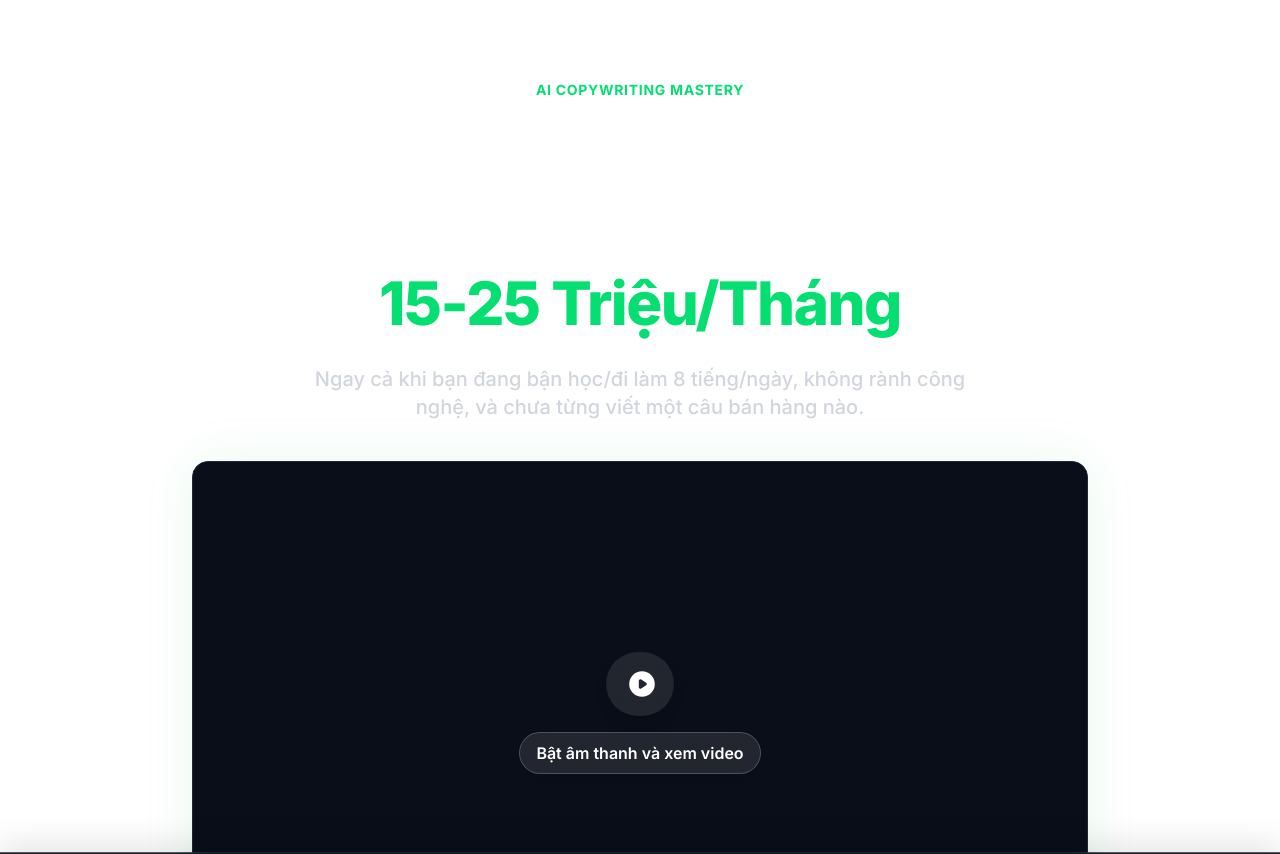
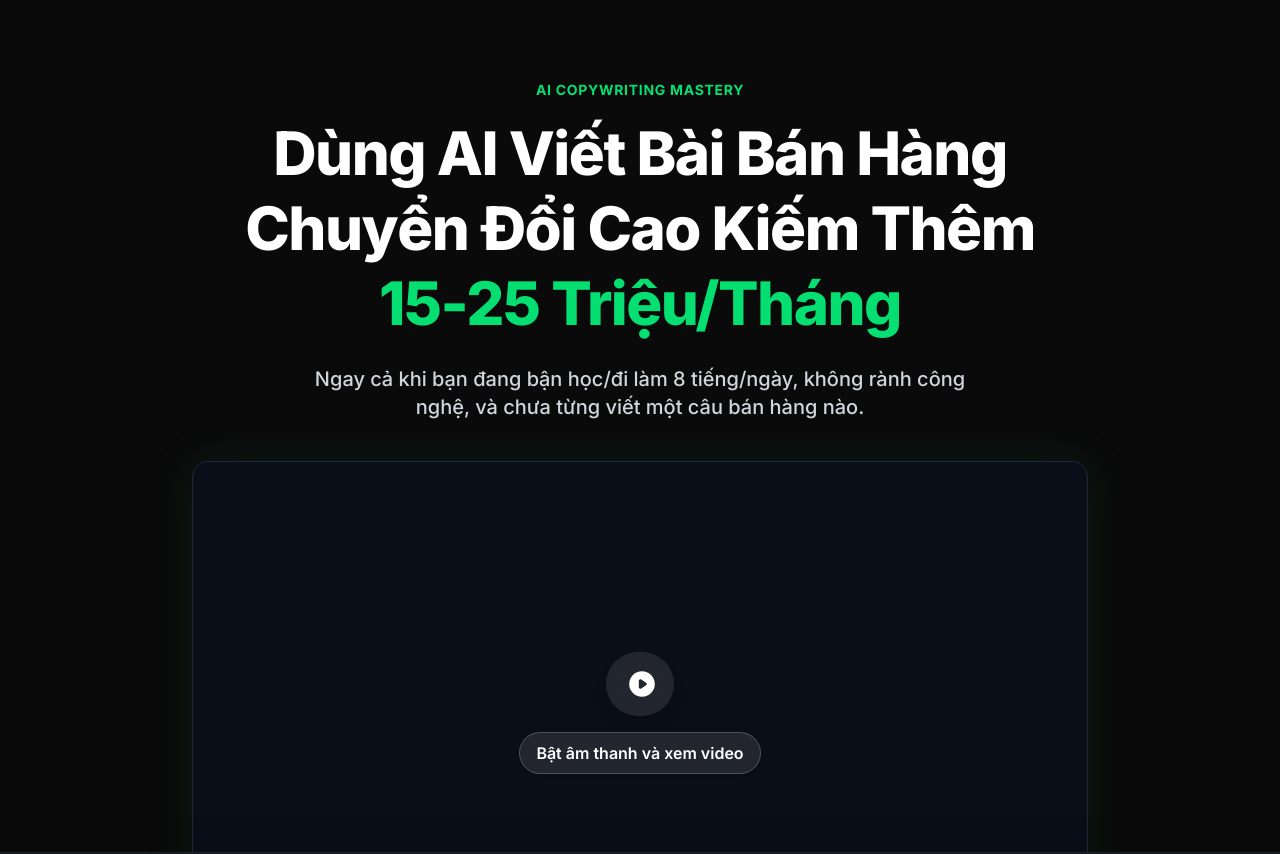
Before and after one commit to Workle-byte/AI-Copywriting-Mastery, a React (Vite) app: page / in a window 1280 px wide. Shown: the top 854 px of the page. Built offline with nearby package versions, Linux system fonts and the light colour scheme.

Commit message:
Update App.tsx

```diff
--- a/src/App.tsx
+++ b/src/App.tsx
@@ -14,7 +14,7 @@
 
 export default function App() {
   return (
-    <main className="font-sans text-gray-900 antialiased selection:bg-green-200 selection:text-green-900 pb-28">
+    <main className="font-sans text-gray-200 bg-[#0a0a0a] antialiased selection:bg-green-700 selection:text-white pb-28">
       <Hero />
       <ProblemAgitation />
       <Story />
```
